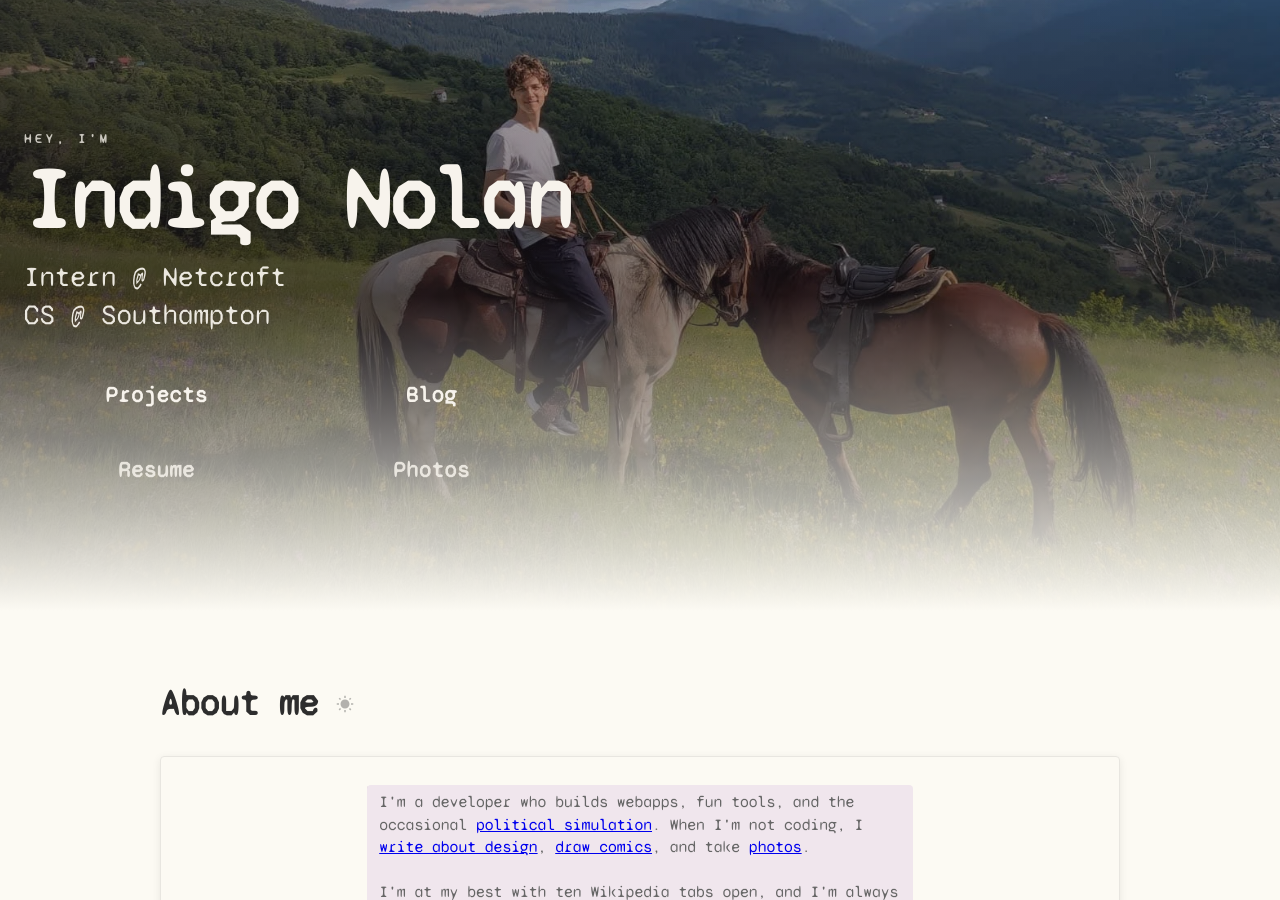
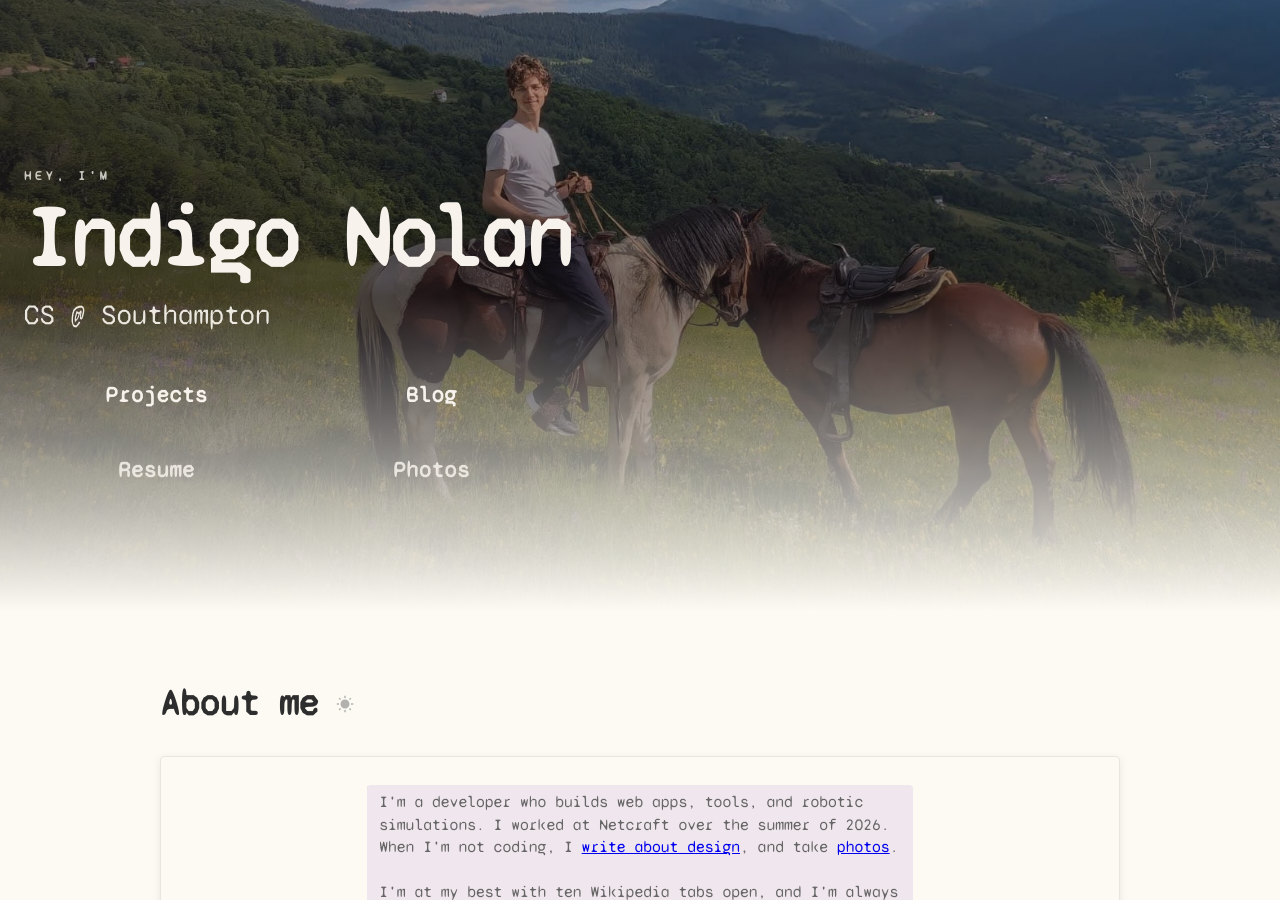
Before and after one commit to Lem0naise/website, a Jekyll site: the page built from index.html, in a window 1280 px wide and 900 px high, scrolled down 289 px. Built offline with Jekyll 4.4.1, drawn with Linux system fonts in a browser that asks for light colours; some web fonts are replaced; comment, search, counter and statistics services are not loaded; some of the changed text lies outside the part shown.

Commit message:
netcraft

```diff
--- a/index.html
+++ b/index.html
@@ -103,7 +103,7 @@ permalink: /
 			<div class="walk-hero-inner">
 				<p class="walk-eyebrow">Hey, I'm</p>
 				<h1 id="walk-brand">Indigo Nolan</h1>
-				<p class="walk-headline">Intern @ Netcraft<br/> CS @ Southampton</p>
+				<p class="walk-headline">CS @ Southampton</p>
 			<nav class="hero-nav hero-nav-words" aria-label="Site sections">
 					<a class="hero-nav-card hero-nav-primary" href="./portfolio">
 						<svg class="hero-nav-icon" aria-hidden="true" focusable="false"><use href="/assets/icons.svg#icon-monitor"/></svg>
@@ -142,7 +142,7 @@ permalink: /
 
 				<div class="about-item about-intro">
 					<ul>
-						<li>I'm a developer who builds webapps, fun tools, and the occasional <a href="https://electland.indigo.spot">political simulation</a>. When I'm not coding, I <a href="/blog">write about design</a>, <a href="/gerald">draw comics</a>, and take <a href="/photos">photos</a>. <br/><br/>I'm at my best with ten Wikipedia tabs open, and I'm always looking for new things to work on. <a href="#" data-email="web@indigonolan.com">Send me an email!</a></li>
+						<li>I'm a developer who builds web apps, tools, and robotic simulations. I worked at Netcraft over the summer of 2026. When I'm not coding, I <a href="/blog">write about design</a>, and take <a href="/photos">photos</a>. <br/><br/>I'm at my best with ten Wikipedia tabs open, and I'm always looking for new things to work on. <a href="#" data-email="web@indigonolan.com">Send me an email!</a></li>
 					</ul>
 				</div>
 
```
Also changed, not shown: other parts of index.html (+1 -0 lines).
